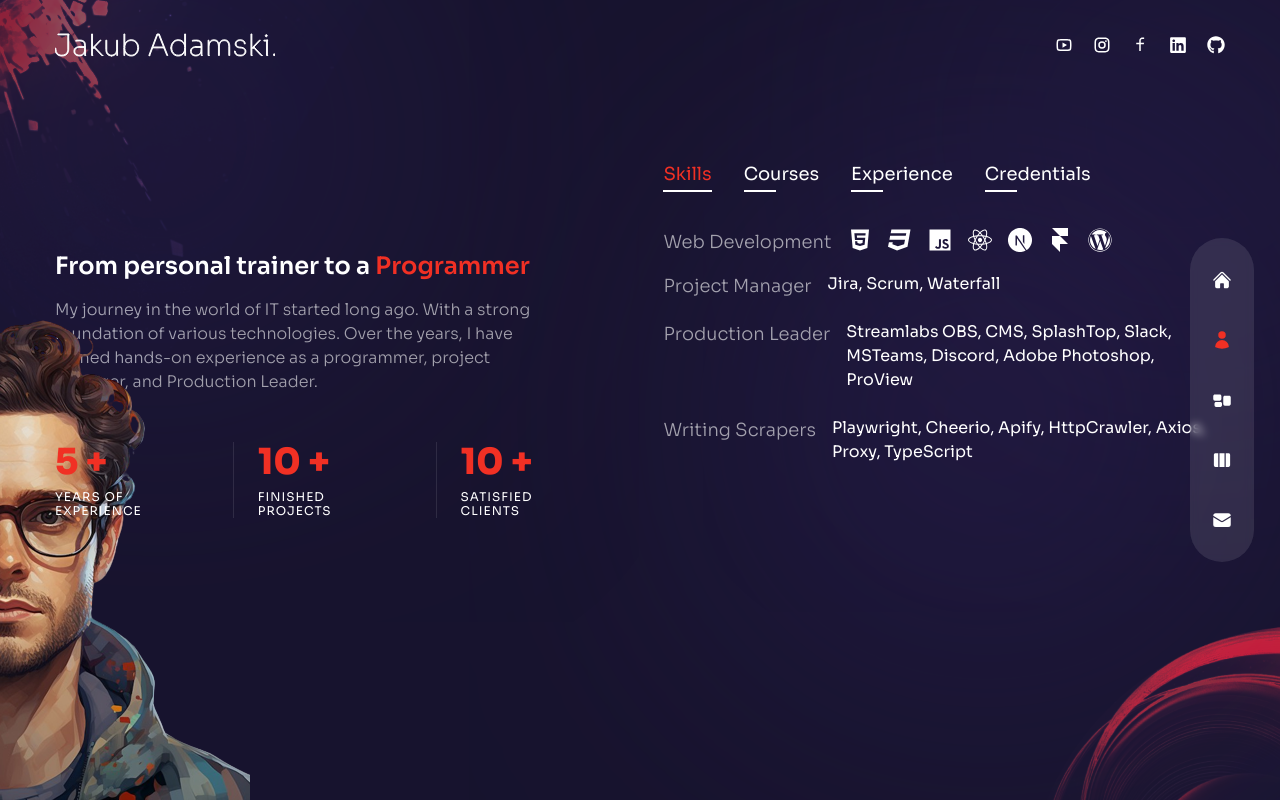
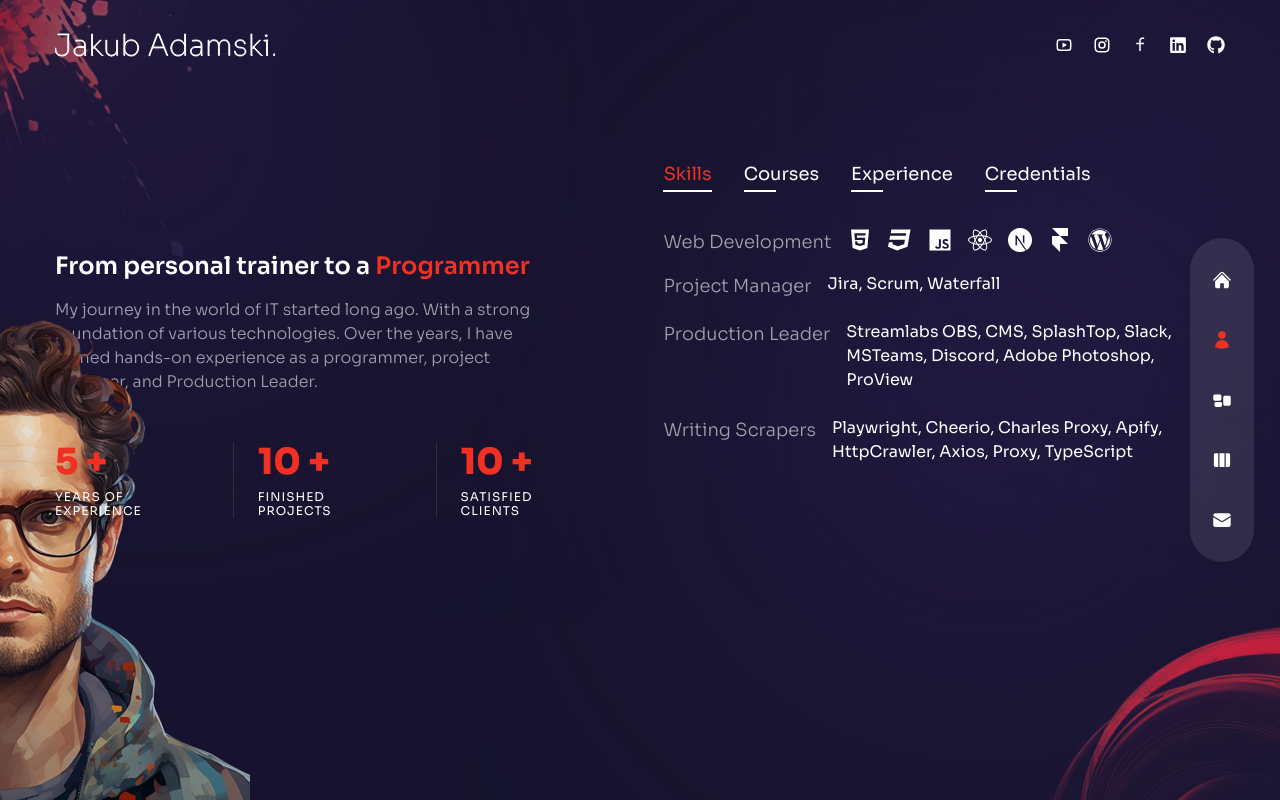
Before and after one commit to AdamskiJakub/portfolio, a Next.js app: page /about in a window 1280 px wide. Built offline with nearby package versions, Linux system fonts and the light colour scheme.

Commit message:
adding info

```diff
--- a/components/about-constants/AboutConstants.js
+++ b/components/about-constants/AboutConstants.js
@@ -66,7 +66,7 @@ export const aboutData = [
         about: [
           {
             title:
-              "Playwright, Cheerio, Apify, HttpCrawler, Axios, Proxy, TypeScript",
+              "Playwright, Cheerio, Charles Proxy, Apify, HttpCrawler, Axios, Proxy, TypeScript",
             id: 3,
           },
         ],
```
